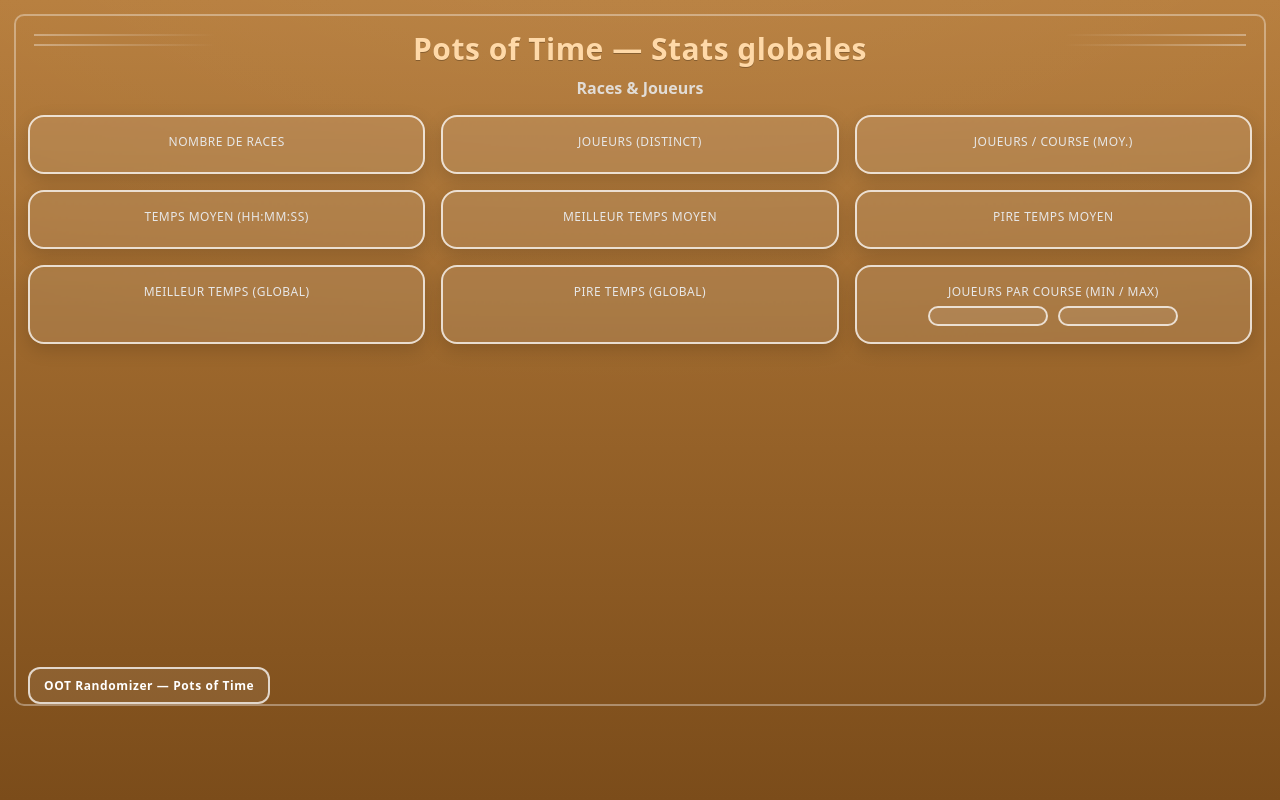
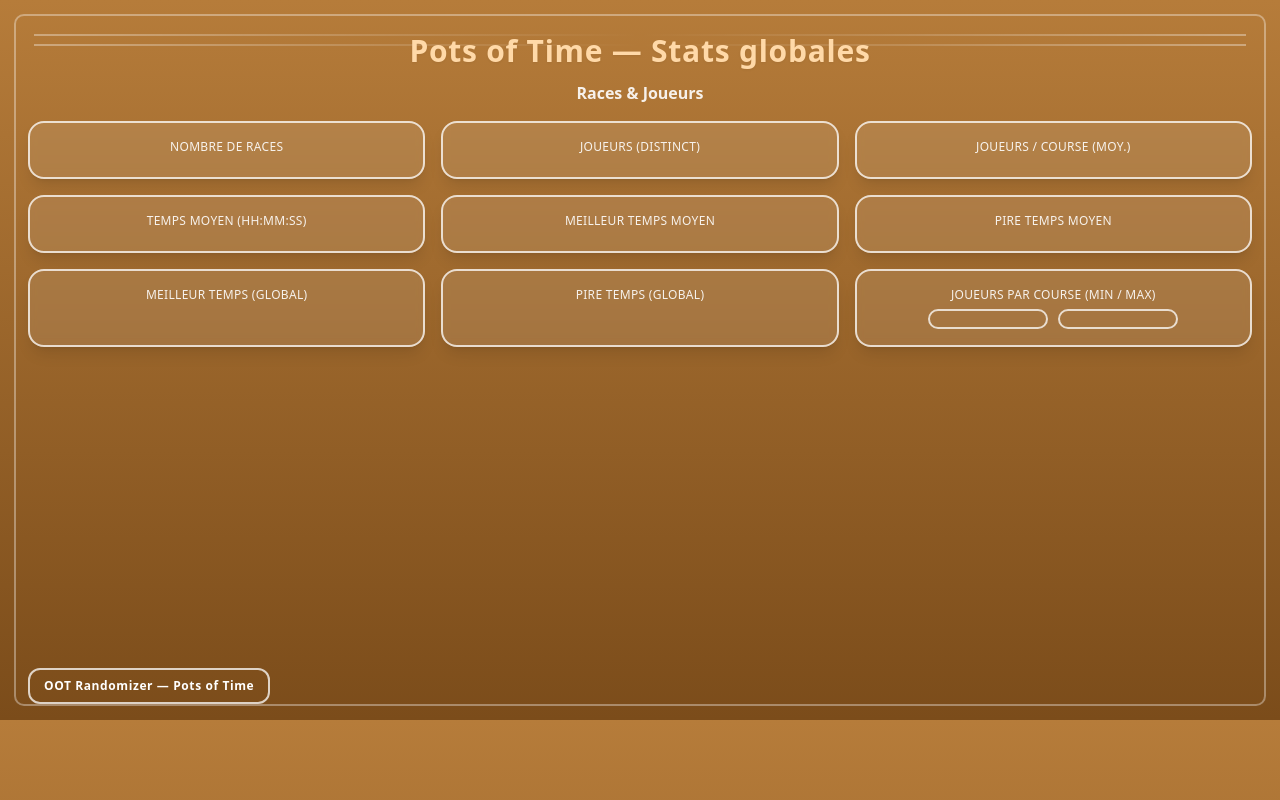
Before and after one commit to RawZ06/stats-rando-front, a Node project: template views/globals.ejs in a window 1280 px wide. Run offline with Node 20 templates, Linux system fonts and the light colour scheme; the template is opened without the code that fills it, so the values that code supplies are empty; some libraries are stand-ins or nearby versions.

Commit message:
update graph

```diff
--- a/package.json
+++ b/package.json
@@ -3,10 +3,11 @@
   "version": "1.0.0",
   "type": "module",
   "scripts": {
-    "dev": "node server.js",
+    "dev": "node --watch-path=. --watch-path=./views server.js",
     "start": "NODE_ENV=production node server.js"
   },
   "dependencies": {
+    "@fastify/static": "^7.0.4",
     "dotenv": "^16.4.5",
     "ejs": "^3.1.10",
     "fastify": "^4.28.1",
--- a/views/globals.ejs
+++ b/views/globals.ejs
@@ -4,177 +4,135 @@
   <meta charset="utf-8"/>
   <title>Stats Globales — Pots of Time</title>
   <meta name="viewport" content="width=1280, initial-scale=1"/>
-<style>
-  /* ---- Base thème Pots of Time (marron/or) ---- */
-  :root{
-    --gold-1:#f2d79b;
-    --gold-2:#ffd9a8;
-    --brown-1:#b67c3a;   /* haut */
-    --brown-2:#7b4c1a;   /* bas  */
-    --ink:#ffffff;
-    --ink-dim:#e7e7e7;
-    --panel-bg: rgba(255,255,255,.10);
-    --panel-border: rgba(255,255,255,.75);
+  <script src="https://cdn.tailwindcss.com"></script>
+  <script>
+    tailwind.config = {
+      theme: {
+        extend: {
+          colors: {
+            'gold-1': '#f2d79b',
+            'gold-2': '#ffd9a8',
+            'brown-1': '#b67c3a',
+            'brown-2': '#7b4c1a',
           }
-  *{ box-sizing: border-box; }
-  html,body{ height:100%; margin:0; }
-  body{
-    font-family: system-ui,-apple-system,Segoe UI,Roboto,Inter,Arial,sans-serif;
-    color: var(--ink);
-    background:
-      radial-gradient(1200px 600px at 50% -200px, rgba(255,255,255,.08), transparent),
-      linear-gradient(180deg, var(--brown-1) 0%, var(--brown-2) 100%);
         }
+      }
+    }
+  </script>
+</head>
+<body class="h-full bg-gradient-to-b from-brown-1 to-brown-2 text-white font-sans">
 
-  /* Canevas 1280x720 */
-  .wrap{
-    width:1280px; height:720px;
-    margin:0 auto; padding:28px 28px 22px;
-    position:relative;
-  }
+  <!-- Container principal 1280x720 -->
+  <div class="w-[1280px] h-[720px] mx-auto py-7 px-7 relative">
 
-  /* Cadres décoratifs (rappelle l’overlay) */
-  .frame{
-    position:absolute; inset:14px;
-    border:2px solid rgba(255,255,255,.35);
-    border-radius:10px;
-    pointer-events:none;
-  }
-  .frame::before, .frame::after{
-    content:""; position:absolute; left:18px; right:18px; height:2px;
-    background: linear-gradient(90deg, rgba(255,255,255,.35), rgba(255,255,255,.0) 15%, rgba(255,255,255,.0) 85%, rgba(255,255,255,.35));
-  }
-  .frame::before{ top:18px; }
-  .frame::after{ top:28px; }
-
-  /* Titre */
-  .title{
-    text-align:center;
-    font-weight:900; letter-spacing:.5px;
-    margin:0 0 14px;
-    color:var(--gold-2);
-    text-shadow: 0 1px 0 rgba(0,0,0,.25);
-    font-size:30px;
-  }
-  .subtitle{
-    text-align:center; margin-top:-6px; margin-bottom:16px;
-    color:var(--ink-dim); font-weight:700; opacity:.9;
-  }
-
-  /* Cards */
-  .grid{
-    display:grid; gap:16px;
-    grid-template-columns: repeat(3, 1fr);
-  }
-  .card{
-    background: var(--panel-bg);
-    border: 2px solid var(--panel-border);
-    border-radius: 16px;
-    padding:16px 14px;
-    text-align:center;
-    backdrop-filter: blur(1px);
-    box-shadow: 0 6px 18px rgba(0,0,0,.15);
-  }
-  .label{
-    text-transform:uppercase; letter-spacing:.5px;
-    font-size:12px; color:var(--ink-dim);
-  }
-  .value{
-    margin-top:6px;
-    font-size:28px; font-weight:900;
-    color:var(--gold-1);
-    text-shadow: 0 1px 0 rgba(0,0,0,.25);
-  }
-  .mono{ font-family: ui-monospace,SFMono-Regular,Menlo,Monaco,monospace; }
-
-  /* Bandeau bas (style overlay) */
-  .footer{
-    position:absolute; left:28px; right:28px; bottom:16px;
-    display:flex; justify-content:space-between; align-items:center;
-    color:var(--ink-dim); font-size:12px;
-  }
-  .brand{
-    display:inline-block; padding:8px 14px;
-    border:2px solid var(--panel-border); border-radius:12px;
-    background: rgba(255,255,255,.08);
-    font-weight:900; letter-spacing:.6px; color:#fff;
-  }
-
-  /* Petits encarts duo */
-  .pair{ display:flex; gap:10px; justify-content:center; }
-  .pill{
-    min-width:120px;
-    background: rgba(255,255,255,.08);
-    border:2px solid var(--panel-border);
-    border-radius:999px;
-    padding:8px 14px;
-    font-weight:800; color:var(--gold-2);
-  }
-</style>
-</head>
-<body>
-<div class="wrap">
-  <div class="frame" aria-hidden="true"></div>
-
-  <h1 class="title">Pots of Time — Stats globales</h1>
-  <div class="subtitle">Races &amp; Joueurs</div>
-
-  <div class="grid">
-    <div class="card">
-      <div class="label">Nombre de races</div>
-      <div class="value"><%= g.nbRaces %></div>
+    <!-- Cadre décoratif -->
+    <div class="absolute inset-[14px] border-2 border-white/35 rounded-[10px] pointer-events-none">
+      <!-- Lignes horizontales décoratives -->
+      <div class="absolute top-[18px] left-[18px] right-[18px] h-[2px] bg-gradient-to-r from-white/35 via-transparent to-white/35"></div>
+      <div class="absolute top-[28px] left-[18px] right-[18px] h-[2px] bg-gradient-to-r from-white/35 via-transparent to-white/35"></div>
     </div>
 
-    <div class="card">
-      <div class="label">Joueurs (distinct)</div>
-      <div class="value"><%= g.players %></div>
+    <!-- Titre principal -->
+    <h1 class="text-center text-[30px] font-black tracking-wide text-gold-2 mb-3.5 drop-shadow-sm">
+      Pots of Time — Stats globales
+    </h1>
+
+    <!-- Sous-titre -->
+    <div class="text-center font-bold text-white/90 -mt-1.5 mb-4">
+      Races &amp; Joueurs
     </div>
 
-    <div class="card">
-      <div class="label">Joueurs / course (moy.)</div>
-      <div class="value"><%= g.avgNumberPlayer %></div>
+    <!-- Grille de cartes -->
+    <div class="grid grid-cols-3 gap-4">
+
+      <!-- Nombre de races -->
+      <div class="bg-white/10 border-2 border-white/75 rounded-2xl p-4 text-center backdrop-blur-sm shadow-lg">
+        <div class="uppercase tracking-wide text-xs text-white/90">Nombre de races</div>
+        <div class="mt-1.5 text-[28px] font-black text-gold-1 drop-shadow-sm">
+          <%= g.nbRaces %>
+        </div>
       </div>
 
-    <div class="card">
-      <div class="label">Temps moyen (HH:MM:SS)</div>
-      <div class="value mono"><%= fmt(g.avgTimeSec) %></div>
+      <!-- Joueurs (distinct) -->
+      <div class="bg-white/10 border-2 border-white/75 rounded-2xl p-4 text-center backdrop-blur-sm shadow-lg">
+        <div class="uppercase tracking-wide text-xs text-white/90">Joueurs (distinct)</div>
+        <div class="mt-1.5 text-[28px] font-black text-gold-1 drop-shadow-sm">
+          <%= g.players %>
+        </div>
       </div>
 
-    <div class="card">
-      <div class="label">Meilleur temps moyen</div>
-      <div class="value mono"><%= fmt(g.avgBestTimeSec) %></div>
+      <!-- Joueurs / course (moy.) -->
+      <div class="bg-white/10 border-2 border-white/75 rounded-2xl p-4 text-center backdrop-blur-sm shadow-lg">
+        <div class="uppercase tracking-wide text-xs text-white/90">Joueurs / course (moy.)</div>
+        <div class="mt-1.5 text-[28px] font-black text-gold-1 drop-shadow-sm">
+          <%= g.avgNumberPlayer %>
+        </div>
       </div>
 
-    <div class="card">
-      <div class="label">Pire temps moyen</div>
-      <div class="value mono"><%= fmt(g.avgWorstTimeSec) %></div>
+      <!-- Temps moyen -->
+      <div class="bg-white/10 border-2 border-white/75 rounded-2xl p-4 text-center backdrop-blur-sm shadow-lg">
+        <div class="uppercase tracking-wide text-xs text-white/90">Temps moyen (HH:MM:SS)</div>
+        <div class="mt-1.5 text-[28px] font-black text-gold-1 drop-shadow-sm font-mono">
+          <%= fmt(g.avgTimeSec) %>
+        </div>
       </div>
 
-    <div class="card">
-      <div class="label">Meilleur temps (global)</div>
-      <div class="value mono"><%= fmt(g.bestTimeSec) %></div>
+      <!-- Meilleur temps moyen -->
+      <div class="bg-white/10 border-2 border-white/75 rounded-2xl p-4 text-center backdrop-blur-sm shadow-lg">
+        <div class="uppercase tracking-wide text-xs text-white/90">Meilleur temps moyen</div>
+        <div class="mt-1.5 text-[28px] font-black text-gold-1 drop-shadow-sm font-mono">
+          <%= fmt(g.avgBestTimeSec) %>
+        </div>
       </div>
 
-    <div class="card">
-      <div class="label">Pire temps (global)</div>
-      <div class="value mono"><%= fmt(g.worstTimeSec) %></div>
+      <!-- Pire temps moyen -->
+      <div class="bg-white/10 border-2 border-white/75 rounded-2xl p-4 text-center backdrop-blur-sm shadow-lg">
+        <div class="uppercase tracking-wide text-xs text-white/90">Pire temps moyen</div>
+        <div class="mt-1.5 text-[28px] font-black text-gold-1 drop-shadow-sm font-mono">
+          <%= fmt(g.avgWorstTimeSec) %>
+        </div>
       </div>
 
-    <div class="card">
-      <div class="label">Joueurs par course (min / max)</div>
-      <div class="value">
-        <div class="pair">
-          <div class="pill"><%= g.worstNumberPlayer %></div>
-          <div class="pill"><%= g.bestNumberPlayer %></div>
+      <!-- Meilleur temps (global) -->
+      <div class="bg-white/10 border-2 border-white/75 rounded-2xl p-4 text-center backdrop-blur-sm shadow-lg">
+        <div class="uppercase tracking-wide text-xs text-white/90">Meilleur temps (global)</div>
+        <div class="mt-1.5 text-[28px] font-black text-gold-1 drop-shadow-sm font-mono">
+          <%= fmt(g.bestTimeSec) %>
         </div>
+      </div>
+
+      <!-- Pire temps (global) -->
+      <div class="bg-white/10 border-2 border-white/75 rounded-2xl p-4 text-center backdrop-blur-sm shadow-lg">
+        <div class="uppercase tracking-wide text-xs text-white/90">Pire temps (global)</div>
+        <div class="mt-1.5 text-[28px] font-black text-gold-1 drop-shadow-sm font-mono">
+          <%= fmt(g.worstTimeSec) %>
+        </div>
+      </div>
+
+      <!-- Joueurs par course (min / max) -->
+      <div class="bg-white/10 border-2 border-white/75 rounded-2xl p-4 text-center backdrop-blur-sm shadow-lg">
+        <div class="uppercase tracking-wide text-xs text-white/90">Joueurs par course (min / max)</div>
+        <div class="mt-1.5 flex gap-2.5 justify-center">
+          <div class="min-w-[120px] bg-white/8 border-2 border-white/75 rounded-full py-2 px-3.5 font-black text-gold-2">
+            <%= g.worstNumberPlayer %>
+          </div>
+          <div class="min-w-[120px] bg-white/8 border-2 border-white/75 rounded-full py-2 px-3.5 font-black text-gold-2">
+            <%= g.bestNumberPlayer %>
           </div>
         </div>
       </div>
 
-  <div class="footer">
-    <div class="brand">OOT Randomizer — Pots of Time</div>
+    </div>
+
+    <!-- Footer -->
+    <div class="absolute left-7 right-7 bottom-4 flex justify-between items-center text-xs text-white/90">
+      <div class="inline-block py-2 px-3.5 border-2 border-white/75 rounded-xl bg-white/8 font-black tracking-wider text-white">
+        OOT Randomizer — Pots of Time
+      </div>
       <div><%= now %></div>
     </div>
+
   </div>
+
 </body>
 </html>
```
Also changed, not shown: server.js (+29 -7 lines), views/render.ejs (+117 -181 lines), assets/pot_lite.png (added), pnpm-lock.yaml, 1 other file. Lines whose indentation alone changed are shown as unchanged.
